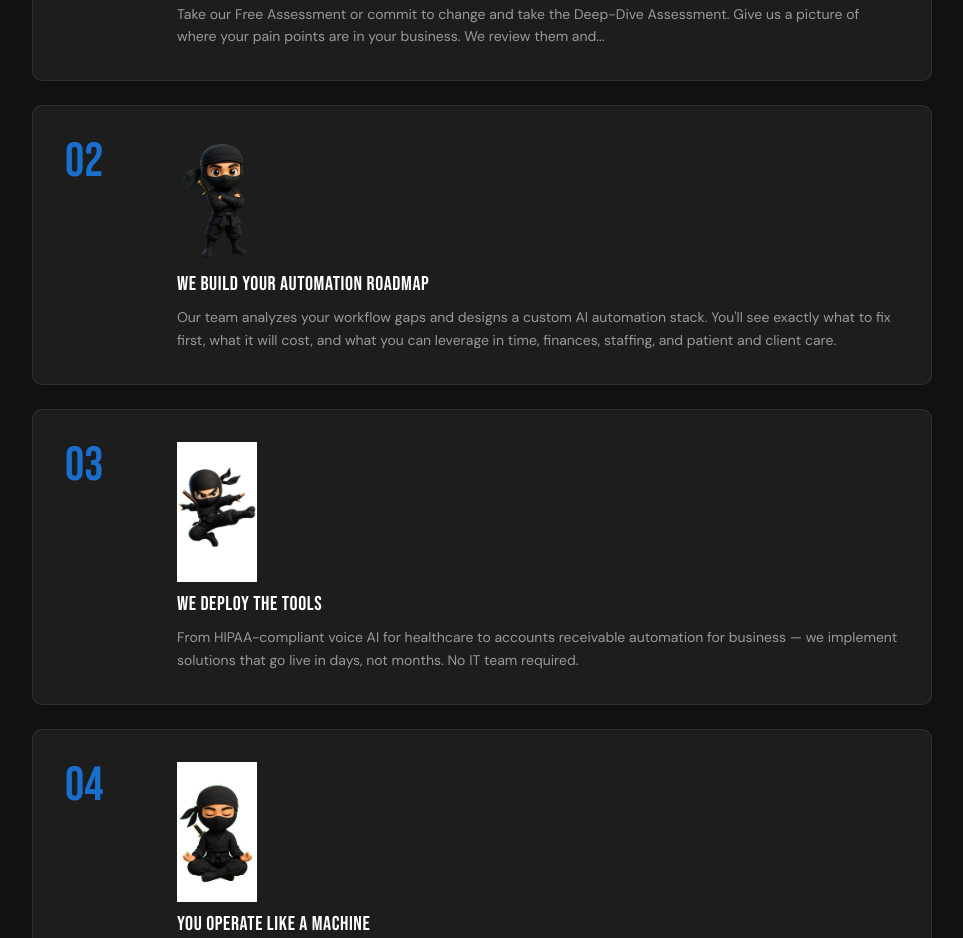
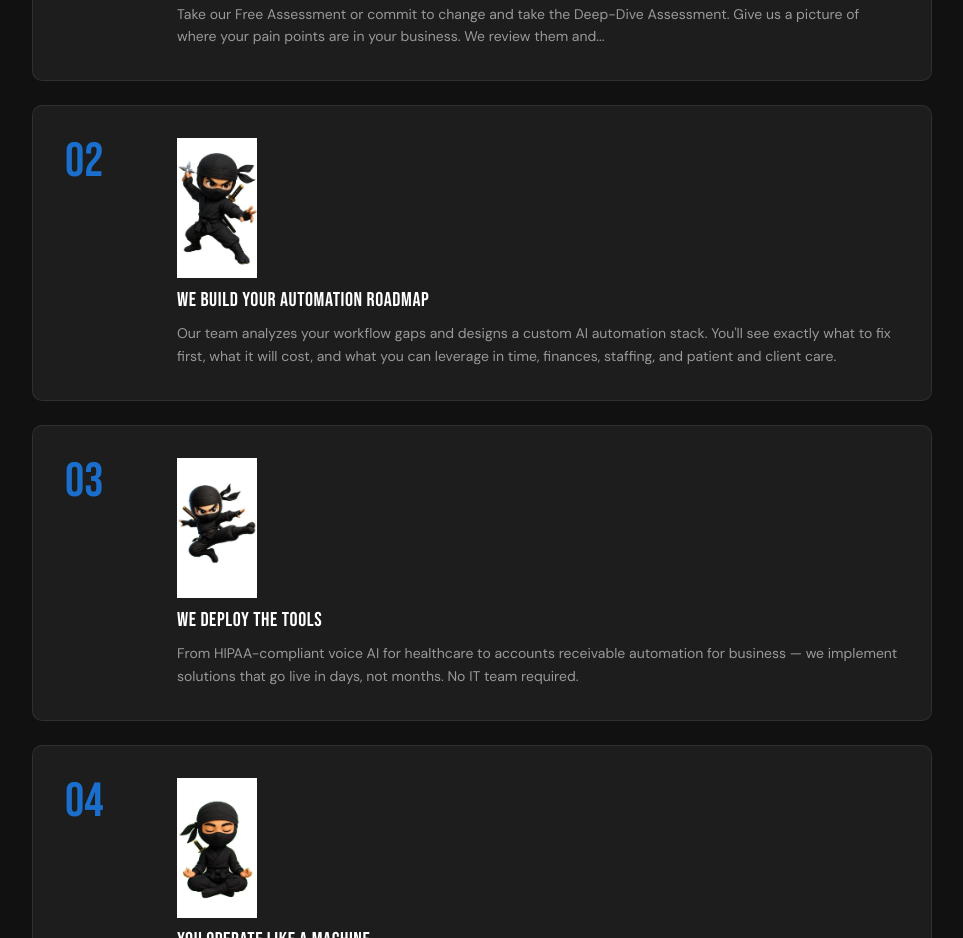
Before and after one commit to Agent-Artemis/enhanced-ops-ninja, a Next.js app: page / in a window 1280 px wide. Shown: the part 2120-3058 px from the top of the page, without its empty margins (158-1121 px from the left). Built offline with nearby package versions, Linux system fonts and the light colour scheme.

Commit message:
Fix step 02 ninja image to correct transparent version

```diff
--- a/src/components/marketing/MarketingWorks.tsx
+++ b/src/components/marketing/MarketingWorks.tsx
@@ -21,7 +21,7 @@ export function MarketingWorks() {
         />
         <Step
           num="02"
-          image={<Image src="/Ninja_Transparent.png" alt="Ninja with star" width={80} height={80} />}
+          image={<Image src="/step-02-ninja.png" alt="Ninja with star" width={80} height={80} />}
           title="WE BUILD YOUR AUTOMATION ROADMAP"
           body="Our team analyzes your workflow gaps and designs a custom AI automation stack. You'll see exactly what to fix first, what it will cost, and what you can leverage in time, finances, staffing, and patient and client care."
         />
```
